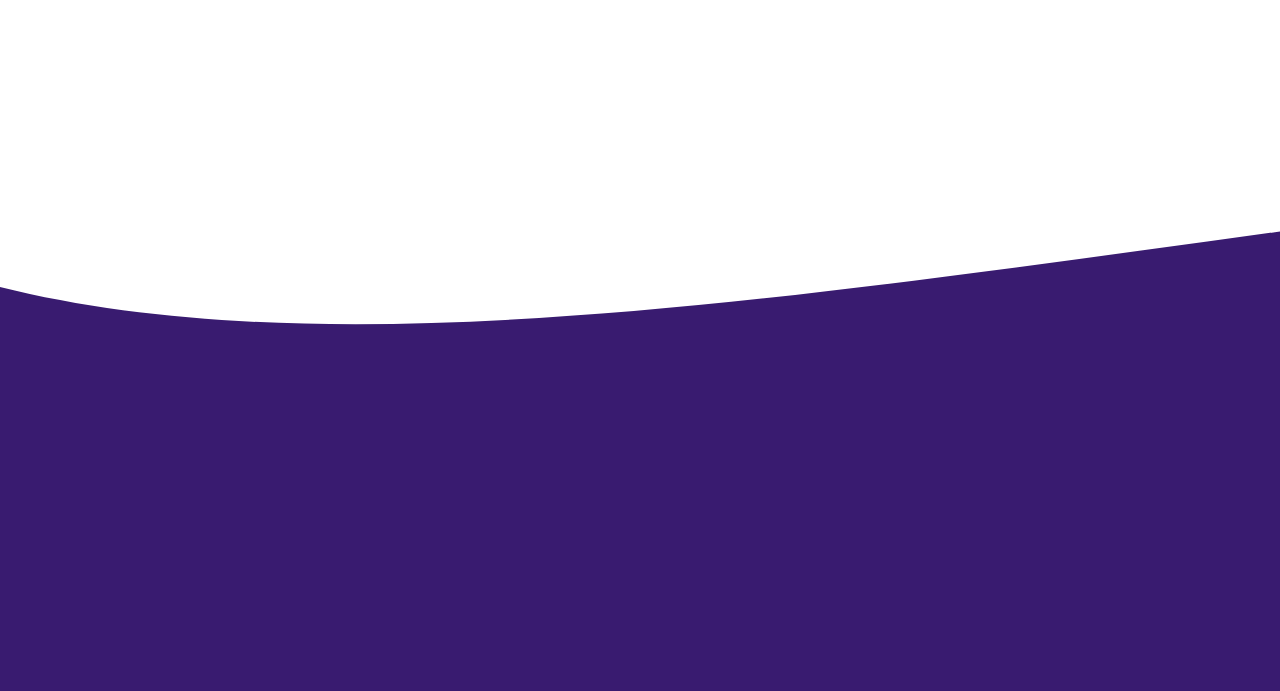
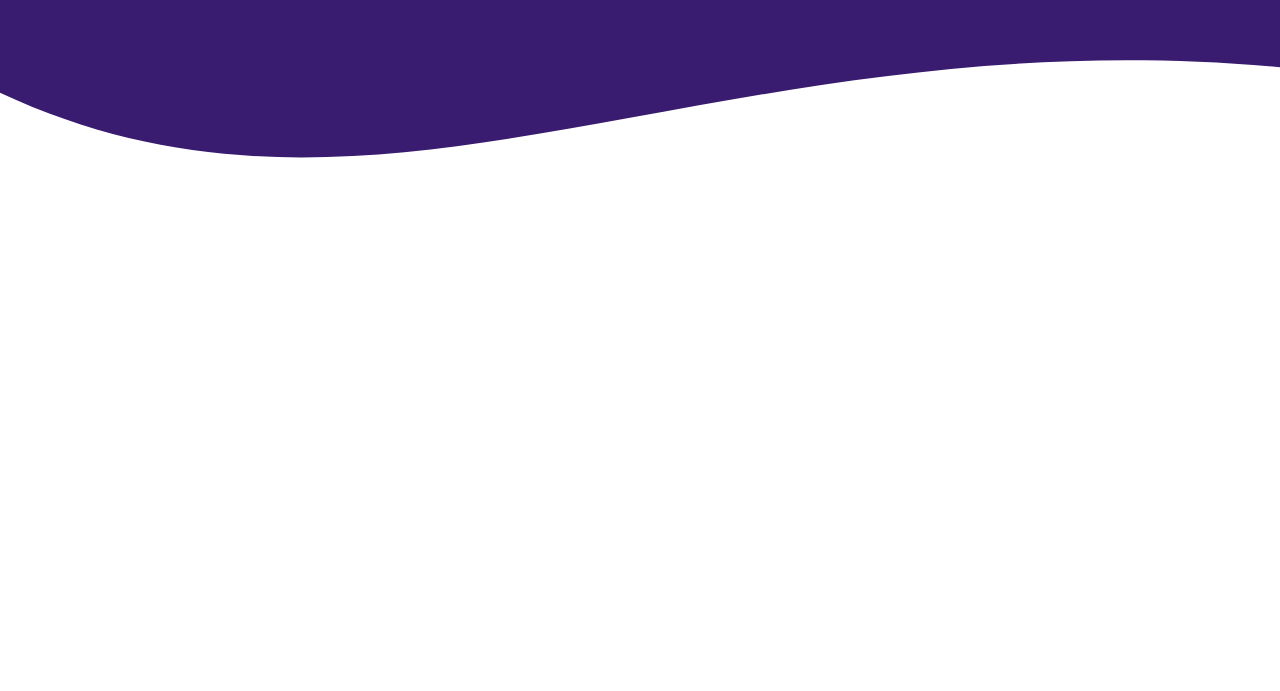
Before and after one commit to vishaalupot/Aesthetix.v3, a React (Create React App) app: page / in a window 1280 px wide. Shown: the part 1749-2440 px from the top of the page. After the commit the page ends 2292 px from the top, so only its background shows below. Built offline with nearby package versions, Linux system fonts and the light colour scheme.

Commit message:
Styling Support

```diff
--- a/src/components/Company/Locations/Location.js
+++ b/src/components/Company/Locations/Location.js
@@ -44,18 +44,16 @@ const Location = () =>{
             </div>
 
             <div>
-            <svg viewBox="0 0 200 200">
+            <svg viewBox="0 0 500 200" style={{bottom: '-15px', position: 'relative'}}>
                 <path d="M 0 170 C 120 200 350 100 500 180 L 500 200 L 0 200 Z" fill="rgb(57, 27, 112)"></path>
             </svg>
-
             <div className='supportDesign'>
 
             </div>
-            <svg viewBox="0 0 500 200">
+            <svg viewBox="0 0 500 200" style={{top: '-15px', position: 'relative'}}>
                 <path d="M 0 30 C 150 100 280 0 500 20 L 500 0 L 0 0" fill="rgb(57, 27, 112)"></path>
             </svg>
             </div>
-
         </div>
     )
 }
```
